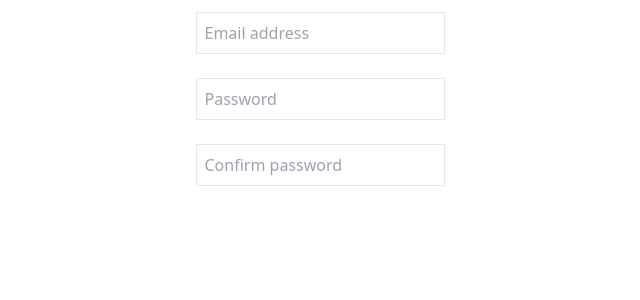
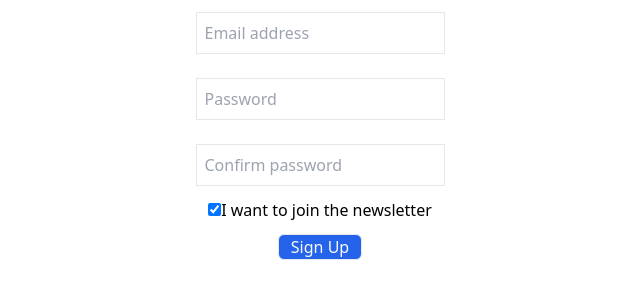
Before and after one commit to nidhi333-9/Meme-Generator, a React (Vite) app: page / in a window 1280 px wide. Shown: the top 300 px of the page, without its empty margins (320-960 px from the left). Built offline with nearby package versions, Linux system fonts and the light colour scheme.

Commit message:
final commit for the Sign up file

```diff
--- a/src/components/Sign.jsx
+++ b/src/components/Sign.jsx
@@ -4,19 +4,34 @@ function Sign() {
     const [signData, setSignData] = useState({
         email: "",
         password: "",
-        finalPassword: ""
+        finalPassword: "",
+        newsletter: true
     })
-    console.log(signData)
+    // console.log(signData)
     function handleData(event) {
         setSignData(prevSignData => {
+            const { name, value, type, checked } = event.target
+
             return {
                 ...prevSignData,
-                [event.target.name]: event.target.value
+                [name]: type === "checkbox" ? checked : value
+
             }
+
         })
     }
+
+    function handleSubmit(event) {
+        event.preventDefault()
+        if (signData.password != signData.finalPassword) {
+            alert("Password doesn't match!")
+        } else {
+            alert("Successfully Signed Up!!")
+        }
+        console.log(signData)
+    }
     return (
-        <form>
+        <form onSubmit={handleSubmit}>
             <input className="border my-3 p-2"
                 type="email"
                 value={signData.email}
@@ -40,6 +55,15 @@ function Sign() {
                 placeholder="Confirm password"
                 onChange={handleData}
             />
+            <br />
+            <input type="checkbox"
+                id="newsletter"
+                checked={signData.newsletter}
+                onChange={handleData}
+                name="newsletter" />
+            <label htmlFor="newsletter">I want to join the newsletter</label>
+            <br />
+            <button className="border bg-blue-600 text-slate-50 px-3 rounded-md mt-3" type="submit">Sign Up</button>
 
         </form>
     )
```
